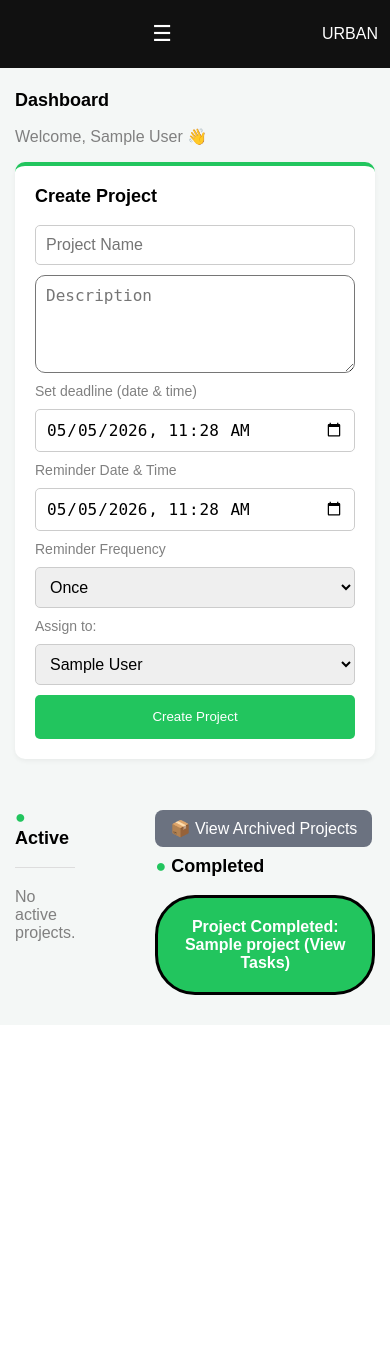
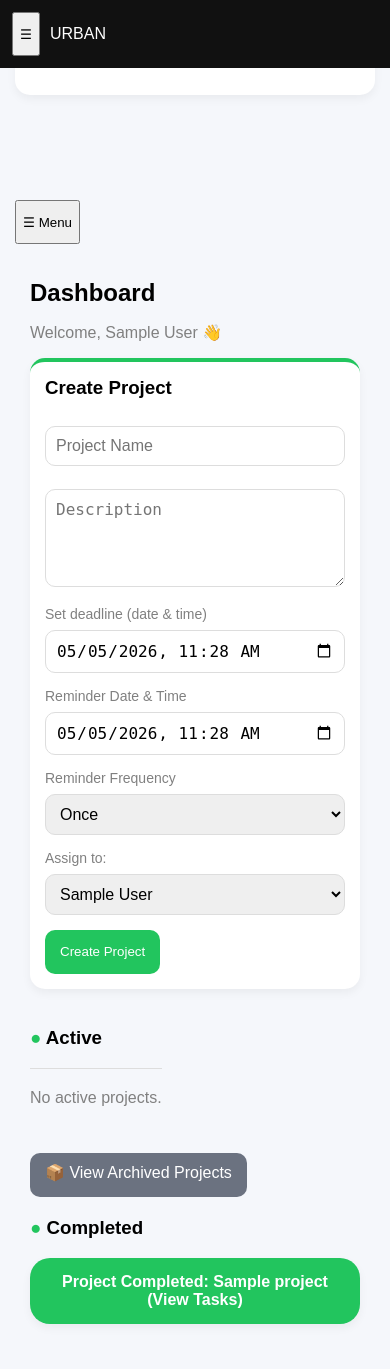
Before and after one commit to JGDP2007/URBAN, a Flask app: page /dashboard in a window 390 px wide. Before the commit the page ends 995 px from the top, so only its background shows below. Run offline with Flask 3, Linux system fonts and the light colour scheme; a user stored in the database is signed in; tables that the repository leaves empty hold one stand-in row (values such as "Sample post"); one stand-in notice (Sample message) is shown; some libraries are stand-ins or nearby versions.

Commit message:
Added flash message and improved UI

```diff
--- a/routes.py
+++ b/routes.py
@@ -1,4 +1,4 @@
-from flask import render_template, redirect, url_for, request, Response, send_file
+from flask import render_template,flash, redirect, url_for, request, Response, send_file
 from app import app, mail
 from models import db, User, Project, Task, Attachment, Comment
 from flask_login import login_user, login_required, logout_user, current_user
@@ -216,6 +216,8 @@
 
     db.session.add(task)
     db.session.commit()
+
+    flash("Task created successfully")
 
     # ✅ GET USER
     user = None
--- a/templates/base.html
+++ b/templates/base.html
@@ -7,11 +7,23 @@
     <link rel="stylesheet" href="https://cdnjs.cloudflare.com/ajax/libs/font-awesome/6.0.0/css/all.min.css">
 
     <style>
+/* RESET */
+* {
+    box-sizing: border-box;
+}
+
 body {
     margin: 0;
     font-family: Arial, sans-serif;
+    background: #f5f7fb;
     display: flex;
-            background: #f4f7f6;
+}
+
+/* CONTAINER */
+.container {
+    max-width: 1200px;
+    margin: auto;
+    padding: 15px;
 }
 
 /* SIDEBAR */
@@ -22,14 +34,13 @@
     height: 100vh;
     position: fixed;
     padding-top: 20px;
+    z-index: 1000;
     transition: 0.3s;
-            z-index: 1000;
 }
 
 .sidebar h2 {
     padding: 0 20px;
     margin-bottom: 30px;
-            font-size: 24px;
 }
 
 .sidebar a {
@@ -40,22 +51,100 @@
     text-decoration: none;
 }
 
-        .sidebar a i {
-            margin-right: 15px;
-            width: 20px;
-            text-align: center;
-        }
-
 .sidebar a:hover {
     background: #222;
     color: white;
 }
 
-        /* MAIN */
+/* MAIN CONTENT */
 .main {
     margin-left: 240px;
+    width: calc(100% - 240px);
     padding: 30px;
-            width: calc(100% - 240px);
+}
+
+/* CARDS */
+.card {
+    background: white;
+    border-radius: 15px;
+    padding: 15px;
+    margin-bottom: 15px;
+    box-shadow: 0 4px 10px rgba(0,0,0,0.05);
+}
+
+/* FLEX */
+.flex {
+    display: flex;
+    gap: 15px;
+}
+
+/* BUTTONS */
+.btn {
+    padding: 10px 15px;
+    border-radius: 10px;
+    border: none;
+    cursor: pointer;
+    text-decoration: none;
+    display: inline-block;
+}
+
+.btn-primary {
+    background: #6366f1;
+    color: white;
+}
+
+.btn-danger {
+    background: #ef4444;
+    color: white;
+}
+
+/* INPUTS */
+input, textarea, select {
+    width: 100%;
+    padding: 10px;
+    margin: 8px 0 15px;
+    border-radius: 10px;
+    border: 1px solid #ddd;
+    font-size: 16px;
+}
+
+/* TASK ROW */
+.task-row {
+    background: white;
+    padding: 15px;
+    border-radius: 10px;
+    display: flex;
+    justify-content: space-between;
+    align-items: center;
+    margin-bottom: 10px;
+    border: 1px solid #ddd;
+}
+
+/* TASK ACTIONS */
+.task-actions {
+    display: flex;
+    gap: 10px;
+    flex-wrap: wrap;
+}
+
+/* PROGRESS */
+.progress-bar {
+    background: #ddd;
+    height: 20px;
+    border-radius: 10px;
+    overflow: hidden;
+}
+
+.progress-fill {
+    background: #22c55e;
+    height: 100%;
+}
+
+/* PROJECT CARD */
+.project-card {
+    display: flex;
+    border-radius: 20px;
+    overflow: hidden;
 }
 
 /* MOBILE TOP BAR */
@@ -63,7 +152,6 @@
     display: none;
     position: fixed;
     top: 0;
-            left: 0;
     width: 100%;
     background: #111;
     color: white;
@@ -71,14 +159,6 @@
     z-index: 1100;
     align-items: center;
     gap: 10px;
-        }
-
-        .mobile-topbar button {
-            background: none;
-            border: none;
-            color: white;
-            font-size: 22px;
-            cursor: pointer;
 }
 
 /* OVERLAY */
@@ -93,54 +173,7 @@
     z-index: 999;
 }
 
-        /* MOBILE MENU BUTTON (kept from your code) */
-        .menu-btn {
-            display: none;
-            background: #111;
-            color: white;
-            border: none;
-            padding: 10px 12px;
-            border-radius: 8px;
-            margin-bottom: 15px;
-            font-size: 16px;
-        }
-
-        /* Task & Progress Bars */
-        .progress-bar {
-            background: #333;
-            height: 22px;
-            border-radius: 11px;
-            margin: 10px 0;
-        }
-
-        .progress-fill {
-            background: #22c55e;
-            height: 100%;
-            border-radius: 11px;
-        }
-
-        .task-row {
-            background: white;
-            padding: 15px;
-            border-radius: 10px;
-            display: flex;
-            justify-content: space-between;
-            align-items: center;
-            margin-bottom: 10px;
-            border: 1px solid #ddd;
-        }
-
-        .btn-check {
-            font-size: 40px;
-            text-decoration: none;
-            color: #00ff00;
-        }
-
-        .btn-check.done {
-            color: #22c55e;
-        }
-
-        /* 🔥 MOBILE FIXES */
+/* ================= MOBILE ================= */
 @media (max-width: 768px) {
 
     body {
@@ -170,8 +203,8 @@
         margin-top: 60px;
     }
 
-            .menu-btn {
-                display: none; /* replaced by topbar */
+    .flex {
+        flex-direction: column;
     }
 
     .task-row {
@@ -180,147 +213,29 @@
         gap: 10px;
     }
 
-            button, a {
-                min-height: 44px;
-            }
-        }
-/* MOBILE GLOBAL FIXES */
-@media (max-width: 768px) {
-
-    body {
-        display: block;
-    }
-
-    .main {
-        margin-left: 0 !important;
-        width: 100% !important;
-        padding: 15px !important;
-    }
-
-    /* Sidebar */
-    .sidebar {
-        left: -240px;
-        z-index: 1000;
-    }
-
-    .sidebar.active {
-        left: 0;
-    }
-
-    /* Forms stack nicely */
-    form {
-        display: flex !important;
-        flex-direction: column !important;
-        gap: 10px;
-    }
-
-    input, select, textarea, button {
-        width: 100% !important;
-    }
-
-    /* Buttons easier to tap */
-    button, a {
-        min-height: 44px;
-    }
-}
-.mobile-form {
-    display: flex;
-    flex-wrap: wrap;
-    gap: 10px;
-}
-
-.mobile-form input,
-.mobile-form textarea,
-.mobile-form select,
-.mobile-form button {
-    flex: 1 1 100%;
-}
-
-
-.task-actions {
-    display: flex;
-    gap: 10px;
-    flex-wrap: wrap;
-}
-
-.upload-bar {
-    display: flex;
-    flex-wrap: wrap;
-    gap: 10px;
-    margin-top: 10px;
-}
-
-.upload-bar input,
-.upload-bar button,
-.upload-bar label {
-    flex: 1 1 100%;
-}
-
-@media (max-width: 768px) {
-
-    .task-row {
-        display: flex !important;
-        flex-direction: column !important;
-        gap: 10px;
-    }
-
-    .task-row > div {
-        width: 100%;
-    }
-}
-
-.project-card {
-    display: flex;
-    border-radius: 20px;
-    overflow: hidden;
-}
-
-@media (max-width: 768px) {
-    .project-card {
-        flex-direction: column;
-    }
-}
-
-/* Prevent overflow everywhere */
-* {
-    box-sizing: border-box;
-}
-
-/* 🔥 FINAL MOBILE POLISH */
-@media (max-width: 768px) {
-
-    h2, h3 {
-        font-size: 18px;
-    }
-
     .project-card {
         flex-direction: column;
     }
 
-    .project-card > div:last-child {
-        width: 100% !important;
-    }
-
-    .task-actions a,
-    .task-actions button {
-        flex: 1;
-        text-align: center;
-    }
-
-    .upload-bar label,
-    .upload-bar button {
-        text-align: center;
-    }
-
-    input, textarea, select {
-        font-size: 16px;
+    button, a {
+        min-height: 44px;
     }
 }
     </style>
 </head>
 
 <body>
-
+{% with messages = get_flashed_messages() %}
+  {% if messages %}
+    <div class="container">
+      <div class="card">
+        {% for message in messages %}
+          <p>{{ message }}</p>
+        {% endfor %}
+      </div>
+    </div>
+  {% endif %}
+{% endwith %}
     <!-- ✅ MOBILE TOP BAR -->
     <div class="mobile-topbar">
         <button onclick="toggleSidebar()">☰</button>
--- a/templates/dashboard.html
+++ b/templates/dashboard.html
@@ -1,6 +1,8 @@
 {% extends "base.html" %}
 
 {% block content %}
+
+<div class="container">
 
 <h2 style="margin-bottom:0;">Dashboard</h2>
 
@@ -10,38 +12,33 @@
 
 {% if user.role == "admin" %}
 
-<div style="background:white; padding:20px; border-radius:10px; margin-bottom:30px; border-top: 4px solid #22c55e; box-shadow: 0 2px 5px rgba(0,0,0,0.05);">
+<div class="card" style="border-top: 4px solid #22c55e;">
 
     <h3 style="margin-top:0;">Create Project</h3>
 
     <form method="POST" action="{{ url_for('create_project') }}" class="mobile-form">
 
-        <input name="name" placeholder="Project Name" required style="padding:10px; border:1px solid #ccc; border-radius:5px;">
+        <input name="name" placeholder="Project Name" required>
 
-        <textarea name="description" placeholder="Description" rows="4" style="width: 100%; border-radius: 10px; padding: 10px;"></textarea>
+        <textarea name="description" placeholder="Description" rows="4"></textarea>
 
         <p style="color:gray; font-size:14px; margin:0;">
         Set deadline (date & time)
         </p>
 
-<input type="datetime-local" name="deadline"
-       value="{{ now }}"
-       style="padding:10px; border:1px solid #ccc; border-radius:5px;">
+        <input type="datetime-local" name="deadline" value="{{ now }}">
 
         <p style="color:gray; font-size:14px; margin:0;">
         Reminder Date & Time
         </p>
 
-<input type="datetime-local" name="reminder_time"
-       value="{{ now }}"
-       style="padding:10px; border:1px solid #ccc; border-radius:5px;">
+        <input type="datetime-local" name="reminder_time" value="{{ now }}">
 
         <p style="color:gray; font-size:14px; margin:0;">
         Reminder Frequency
         </p>
 
-<select name="frequency"
-        style="padding:10px; border:1px solid #ccc; border-radius:5px;">
+        <select name="frequency">
             <option value="Once">Once</option>
             <option value="Daily">Daily</option>
             <option value="Weekly">Weekly</option>
@@ -50,13 +47,13 @@
 
         <p style="color:gray; font-size:14px; margin:0;">Assign to:</p>
 
-        <select name="assigned_to" style="padding:10px; border:1px solid #ccc; border-radius:5px;">
-
-            {% for u in users %}<option value="{{u.id}}">{{u.name}}</option>{% endfor %}
-
+        <select name="assigned_to">
+            {% for u in users %}
+            <option value="{{u.id}}">{{u.name}}</option>
+            {% endfor %}
         </select>
 
-        <button type="submit" style="background:#22c55e; color:white; border:none; padding:10px 20px; border-radius:5px; cursor:pointer;">Create Project</button>
+        <button type="submit" class="btn btn-primary" style="background:#22c55e;">Create Project</button>
 
     </form>
 
@@ -66,7 +63,8 @@
 
 
 
-<div style="display: flex; gap: 40px;">
+<!-- ✅ FIXED FLEX WRAP -->
+<div class="flex" style="margin-top:20px; align-items:flex-start;">
 
     <div style="flex: 1;">
 
@@ -74,31 +72,29 @@
 
         <hr style="border:0; border-top:1px solid #ddd; margin-bottom:20px;">
 
-
-
         {% for p in active_projects %}
 
-        <div class="project-card">
+        <div class="project-card card">
 
             <div style="background:#000; color:white; padding:20px; flex:1;">
 
                 <h3 style="margin:0;">{{p.name}}</h3>
+
                 {% if p.assigned_user %}
                 <p style="color:#aaa; font-size:13px; margin-top:5px;">
                     👤 {{ p.assigned_user.name }}
                 </p>
                 {% endif %}
+
                 {% if p.description %}
                 <p style="
                     color:#ccc;
                     font-size:14px;
                     margin-top:8px;
                     line-height:1.4;
-
                     word-break: break-all;
                     overflow-wrap: break-word;
                     white-space: normal;
-
                     max-height:60px;
                     overflow:hidden;
                     display:-webkit-box;
@@ -109,25 +105,21 @@
                 </p>
                 {% endif %}
 
-                <div class="progress-bar"><div class="progress-fill" style="width:{{p.progress}}%"></div></div>
+                <div class="progress-bar">
+                    <div class="progress-fill" style="width:{{p.progress}}%"></div>
+                </div>
 
                 <small style="color:#aaa;">Progress bar</small>
 
-                <div style="margin-top:15px; display:flex; align-items:center; gap:10px;">
+                <div style="margin-top:15px; display:flex; flex-wrap:wrap; align-items:center; gap:10px;">
 
-                    <a href="{{ url_for('project', id=p.id) }}" style="color:#22c55e; text-decoration:none; font-weight:bold;">View Details</a>
+                    <a href="{{ url_for('project', id=p.id) }}" class="btn" style="background:#22c55e; color:white;">
+                        View Details
+                    </a>
 
-                    <!-- ✅ ADDED DELETE BUTTON -->
                     {% if user.role == "admin" %}
                     <a href="{{ url_for('delete_project', project_id=p.id) }}"
-                       style="
-                         color:white;
-                         background:#ef4444;
-                         padding:6px 12px;
-                         border-radius:6px;
-                         text-decoration:none;
-                         font-size:12px;
-                       "
+                       class="btn btn-danger"
                        onclick="return confirm('Delete this project? This cannot be undone.')">
                        Delete
                     </a>
@@ -137,7 +129,17 @@
 
             </div>
 
-            <div style="background:#ff8c42; color:white; width:100px; display:flex; align-items:center; justify-content:center; text-align:center; font-weight:bold;">
+            <div style="
+                background:#ff8c42;
+                color:white;
+                min-width:100px;
+                display:flex;
+                align-items:center;
+                justify-content:center;
+                text-align:center;
+                font-weight:bold;
+                padding:10px;
+            ">
                 {{ p.time_left }}
             </div>
 
@@ -145,34 +147,47 @@
 
         {% endfor %}
 
+        {% if not active_projects %}
+        <p style="color:gray;">No active projects.</p>
+        {% endif %}
 
-
-        {% if not active_projects %}<p style="color:gray;">No active projects.</p>{% endif %}
+    </div>
 
 </div>
 
 
 
+<!-- KEEPING YOUR ORIGINAL STRUCTURE (NOT REMOVED) -->
 <div style="display: flex; gap: 40px;">
-
     <div style="flex: 1;">
         <!-- Active projects -->
     </div>
-
 </div>
 
-<!-- ✅ Completed projects BELOW -->
+
+
+<!-- ✅ COMPLETED PROJECTS -->
 <div style="margin-top: 30px;">
+
     <a href="{{ url_for('archive') }}"
-   style="background:#6b7280; color:white; padding:10px 15px; border-radius:8px; text-decoration:none;">
+       class="btn"
+       style="background:#6b7280; color:white;">
        📦 View Archived Projects
     </a>
-    <h3><span style="color:#22c55e;">●</span> Completed</h3>
 
+    <h3 style="margin-top:20px;">
+        <span style="color:#22c55e;">●</span> Completed
+    </h3>
 
     {% for p in completed_projects %}
     <a href="{{ url_for('project', id=p.id) }}" style="text-decoration:none;">
-        <div style="background:#22c55e; color:white; padding:20px; border-radius:40px; margin-bottom:15px; text-align:center; font-weight:bold; border:3px solid black;">
+        <div class="card" style="
+            background:#22c55e;
+            color:white;
+            text-align:center;
+            font-weight:bold;
+            border-radius:20px;
+        ">
             Project Completed: {{p.name}} (View Tasks)
         </div>
     </a>
@@ -181,6 +196,9 @@
     {% if not completed_projects %}
         <p style="color:gray;">No completed projects.</p>
     {% endif %}
+
+</div>
+
 </div>
 
 {% endblock %}
```
Also changed, not shown: templates/landing.html (+60 -2 lines), templates/login.html (+73 -0 lines). Lines whose indentation alone changed are shown as unchanged.
